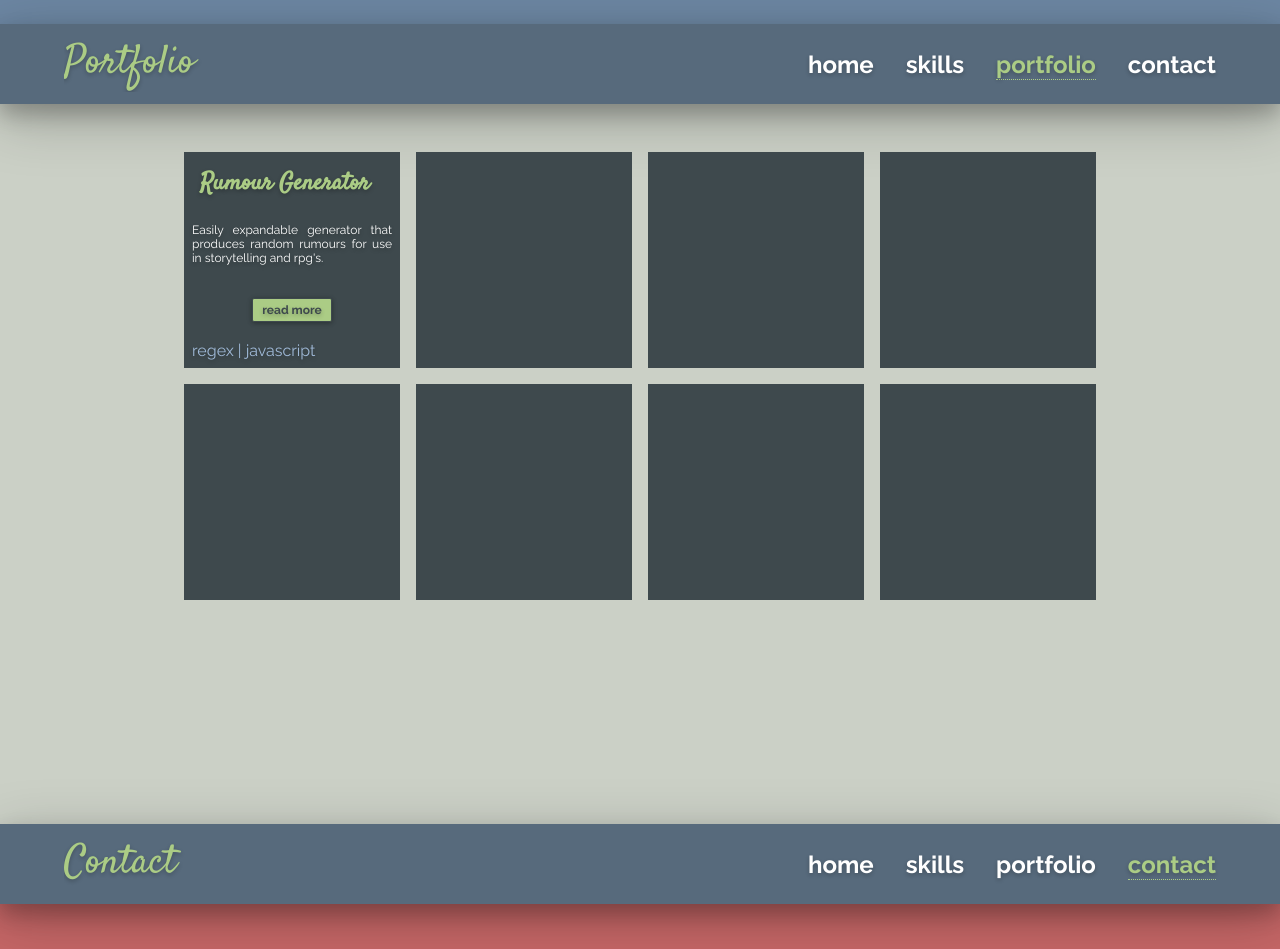
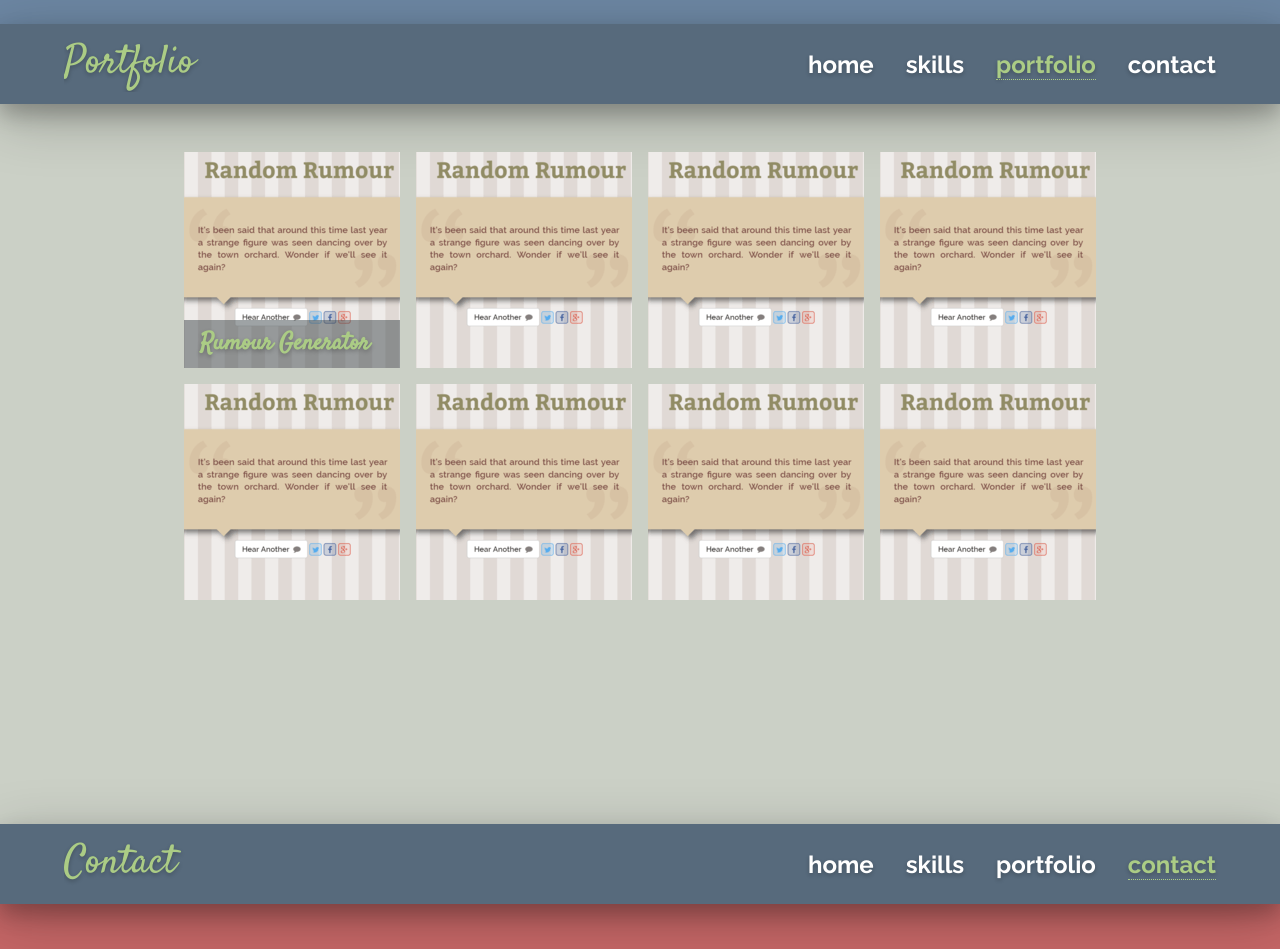
Before and after one commit to xiavn/portfolio, a website: page index.html in a window 1280 px wide. Shown: the part 1576-2525 px from the top of the page. Drawn offline with nearby package versions, Linux system fonts and the light colour scheme; files that its build step writes are made by us from their sources.

Commit message:
Add image and overlay to portfolio square

```diff
--- a/css/main.scss
+++ b/css/main.scss
@@ -96,6 +96,7 @@ h4 {
 	@extend h3;
 	color: $col2;
 	font-family: Satisfy, cursive;
+	font-size: 24px;
 }
 
 a {
@@ -233,20 +234,38 @@ ul {
 }
 
 .portfolio-square {
+	background-image: url(../img/rumour.png);
 	background-color: $col1;
 	flex-basis: auto;
-	display: flex;
-	justify-content: center;
-	align-items: flex-start;
-	flex-flow: row wrap;
 	margin: grid(1);
 	height: 216px;
 	width: 216px;
-	padding: grid(1);
 	text-align: justify;
+	position: relative;
+	overflow: hidden;
+
+	.overlay {
+		position: absolute;
+		top: 168px;
+		background-color: rgba($col1, .5);
+		display: flex;
+		justify-content: center;
+		align-items: flex-start;
+		flex-flow: row wrap;
+		padding: 0 grid(1);
+		height: 216px;
+		width: 216px;
+		transition: all 1s ease-in-out;
+
+		&:hover {
+			background-color: rgba($col1, .75);
+			top: 0;
+			padding: grid(1);
+		}
+	}
 
 	p {
-		font-size: 0.75rem;
+		font-size: 12px;
 		padding: 0;
 		margin: 0;
 	}
@@ -255,6 +274,7 @@ ul {
 		color: $col6;
 		align-self: flex-end;
 		width: 100%;
+		font-size: 16px;
 	}
 
 	.button {
@@ -271,7 +291,7 @@ ul {
 	border-radius: 2px;
 	color: $col1;
 	display: flex;
-	font-size: .75rem;
+	font-size: 12px;
 	font-weight: bold;
 	height: grid(3);
 	justify-content: center;
--- a/index.html
+++ b/index.html
@@ -90,12 +90,15 @@
 			</nav>
 			<article class="row">
 				<div class="portfolio-square">
-					<h4>Rumour Generator</h4>
-					<p>Easily expandable generator that produces random rumours for use in storytelling and rpg's.</p>
-					<a class="button">read more</a>
-					<span>regex | javascript</span>
+					<div class="overlay">
+						<h4>Rumour Generator</h4>
+						<p>Easily expandable generator that produces random rumours for use in storytelling and rpg's.</p>
+						<a class="button">read more</a>
+						<span>regex | javascript</span>
+					</div>
 				</div>
 				<div class="portfolio-square">
+
 				</div>
 				<div class="portfolio-square">
 				</div>
```
Also changed, not shown: build/css/main.css, build/img/rumour.png (added), build/index.html, img/rumour.png (added).
